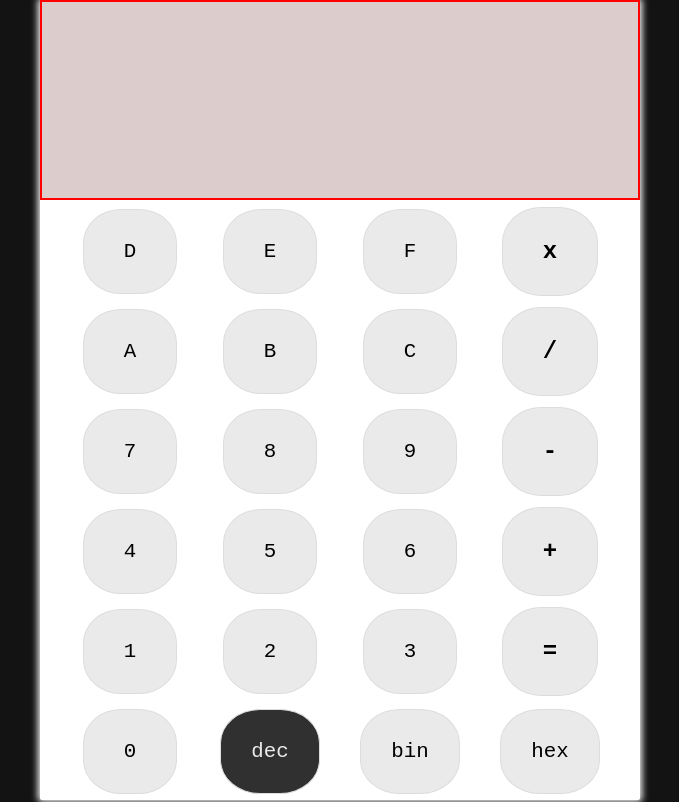
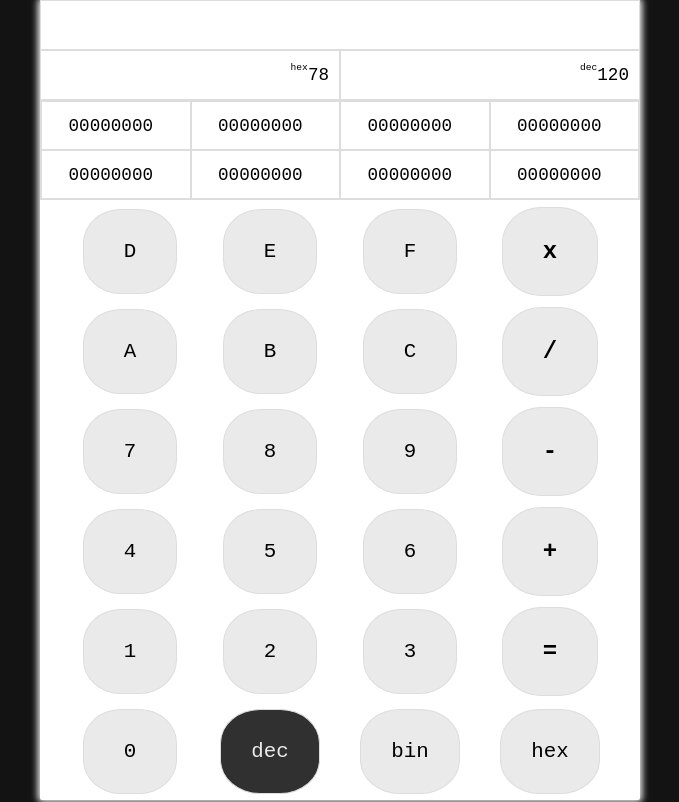
Before and after one commit to onadakoa/Calculator, a plain HTML site: page index.html in a window 1280 px wide. Shown: the whole page, without its empty margins (300-979 px from the left). Drawn offline with Linux system fonts and the light colour scheme.

Commit message:
counter design

```diff
--- /dev/null
+++ b/counter.css
@@ -0,0 +1,55 @@
+.counter {
+  display: grid;
+  grid-template-columns: repeat(2, 1fr);
+  grid-template-rows: repeat(2, 1fr) 2fr;
+  box-sizing: border-box;
+
+  div {
+    /* background-color: red; */
+    border: 1px solid #ddd;
+
+    .number::before {
+      display: inline-block;
+      /* content: "dec"; */
+      font-size: 0.6rem;
+      position: relative;
+      top: -10px;
+    }
+  }
+
+  div:not(.binary) {
+    display: flex;
+    align-items: center;
+    justify-content: right;
+    padding-right: 10px;
+    font-size: 1.1rem;
+  }
+
+  .backStep {
+    grid-column: 1/3;
+  }
+
+  .binary {
+    grid-column: 1/3;
+
+    display: grid;
+    grid-template-columns: repeat(4, 1fr);
+    grid-template-rows: repeat(2, 1fr);
+
+    .byte {
+      display: flex;
+      justify-content: center;
+    }
+  }
+
+  .decimal {
+    .number::before {
+      content: "dec";
+    }
+  }
+  .hexadecimal {
+    .number::before {
+      content: "hex";
+    }
+  }
+}
--- a/index.html
+++ b/index.html
@@ -4,14 +4,54 @@
     <meta charset="UTF-8" />
     <meta name="viewport" content="width=device-width, initial-scale=1.0" />
     <link rel="stylesheet" href="index.css" />
+    <link rel="stylesheet" href="counter.css" />
     <title>Calculator</title>
   </head>
   <body>
     <div id="calcBody" class="center">
       <div class="calculatorBody">
-        <div class="counter devBlock">
-
-
+        <div class="counter">
+          <div class="backStep"></div>
+          <div class="hexadecimal">
+            <span class="number">78</span>
+          </div>
+          <div class="decimal">
+            <span class="number">120</span>
+          </div>
+          <div class="binary">
+            <div class="byte">
+              <span>0</span><span>0</span><span>0</span><span>0</span
+              ><span>0</span><span>0</span><span>0</span><span>0</span>
+            </div>
+            <div class="byte">
+              <span>0</span><span>0</span><span>0</span><span>0</span
+              ><span>0</span><span>0</span><span>0</span><span>0</span>
+            </div>
+            <div class="byte">
+              <span>0</span><span>0</span><span>0</span><span>0</span
+              ><span>0</span><span>0</span><span>0</span><span>0</span>
+            </div>
+            <div class="byte">
+              <span>0</span><span>0</span><span>0</span><span>0</span
+              ><span>0</span><span>0</span><span>0</span><span>0</span>
+            </div>
+            <div class="byte">
+              <span>0</span><span>0</span><span>0</span><span>0</span
+              ><span>0</span><span>0</span><span>0</span><span>0</span>
+            </div>
+            <div class="byte">
+              <span>0</span><span>0</span><span>0</span><span>0</span
+              ><span>0</span><span>0</span><span>0</span><span>0</span>
+            </div>
+            <div class="byte">
+              <span>0</span><span>0</span><span>0</span><span>0</span
+              ><span>0</span><span>0</span><span>0</span><span>0</span>
+            </div>
+            <div class="byte">
+              <span>0</span><span>0</span><span>0</span><span>0</span
+              ><span>0</span><span>0</span><span>0</span><span>0</span>
+            </div>
+          </div>
         </div>
         <div class="keyboard">
           <div>
```
